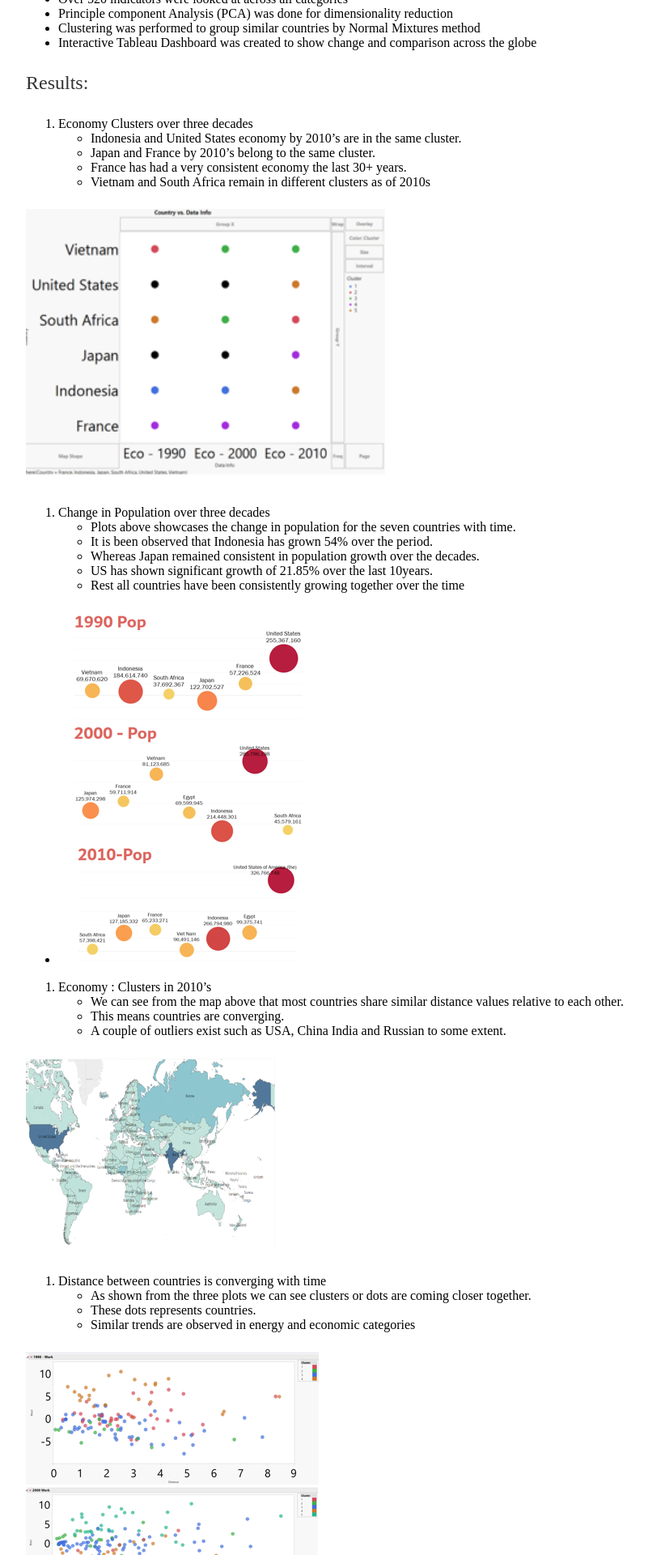
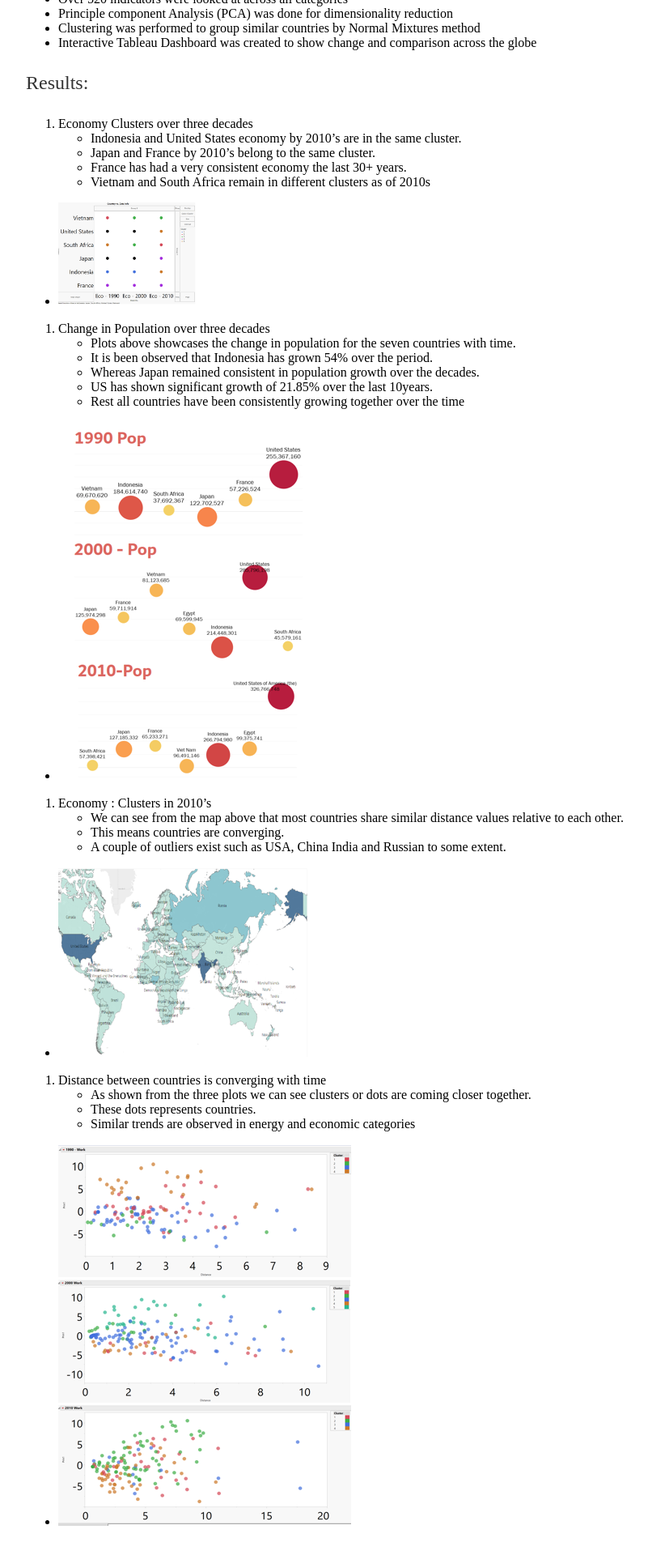
Before and after one commit to mmuktasingh/mmuktasingh.github.io, a Jekyll site: the page built from _posts/2019-10-31-Nation-comparison.md, in a window 1280 px wide. Shown: the part 1012-2932 px from the top of the page at 81% size, without its empty margins (160-961 px from the left). Built offline with Jekyll 4.4.1, drawn with Linux system fonts in a browser that asks for light colours.

Commit message:
Update 2019-10-31-Nation-comparison.md

```diff
--- a/_posts/2019-10-31-Nation-comparison.md
+++ b/_posts/2019-10-31-Nation-comparison.md
@@ -32,7 +32,7 @@
 - France has had a very consistent economy the last 30+ years.
 - Vietnam and South Africa remain in different clusters as of 2010s
 
-![test image size](https://github.com/mmuktasingh/mmuktasingh.github.io/blob/master/images/Economy_cluster.PNG?raw=true){:height="50%" width="50%"}
+- ![test image size](https://github.com/mmuktasingh/mmuktasingh.github.io/blob/master/images/Economy_cluster.PNG?raw=true){:height="20%" width="20%"}
 
 
 2. Change in Population over three decades
@@ -50,7 +50,7 @@
 - This means countries are converging.
 - A couple of outliers exist such as USA, China India and Russian to some extent.
 
-![test image size](https://github.com/mmuktasingh/mmuktasingh.github.io/blob/master/images/Economy2.PNG?raw=true)
+- ![test image size](https://github.com/mmuktasingh/mmuktasingh.github.io/blob/master/images/Economy2.PNG?raw=true)
 
 
 4. Distance between countries is converging with time
@@ -58,7 +58,7 @@
 - These dots represents countries.
 - Similar trends are observed in energy and economic categories
 
-![test image size](https://github.com/mmuktasingh/mmuktasingh.github.io/blob/master/images/Distance%20between%20countries%20converging%20with%20time.PNG?raw=true)
+- ![test image size](https://github.com/mmuktasingh/mmuktasingh.github.io/blob/master/images/Distance%20between%20countries%20converging%20with%20time.PNG?raw=true)
 
 
 Conclusions:
```
